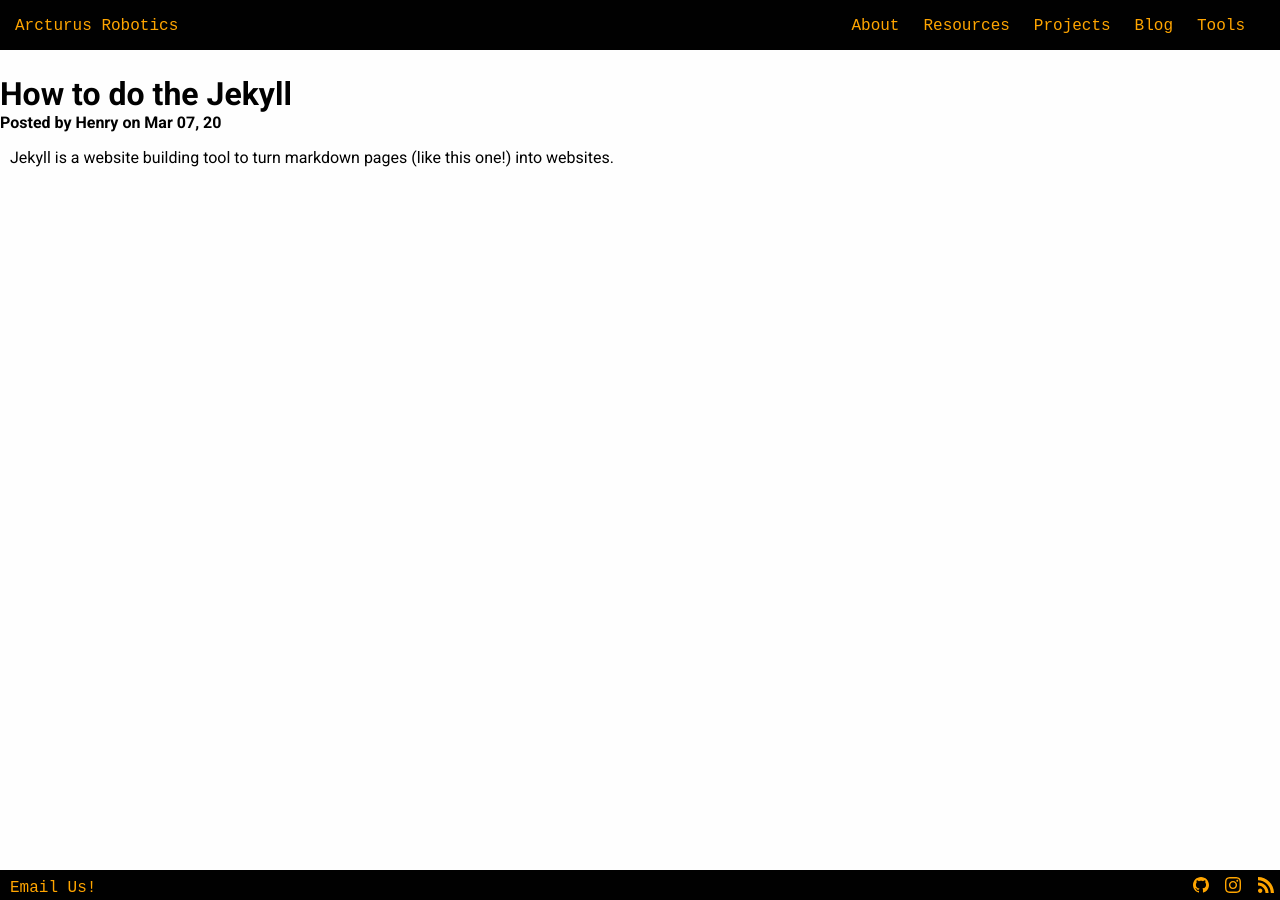
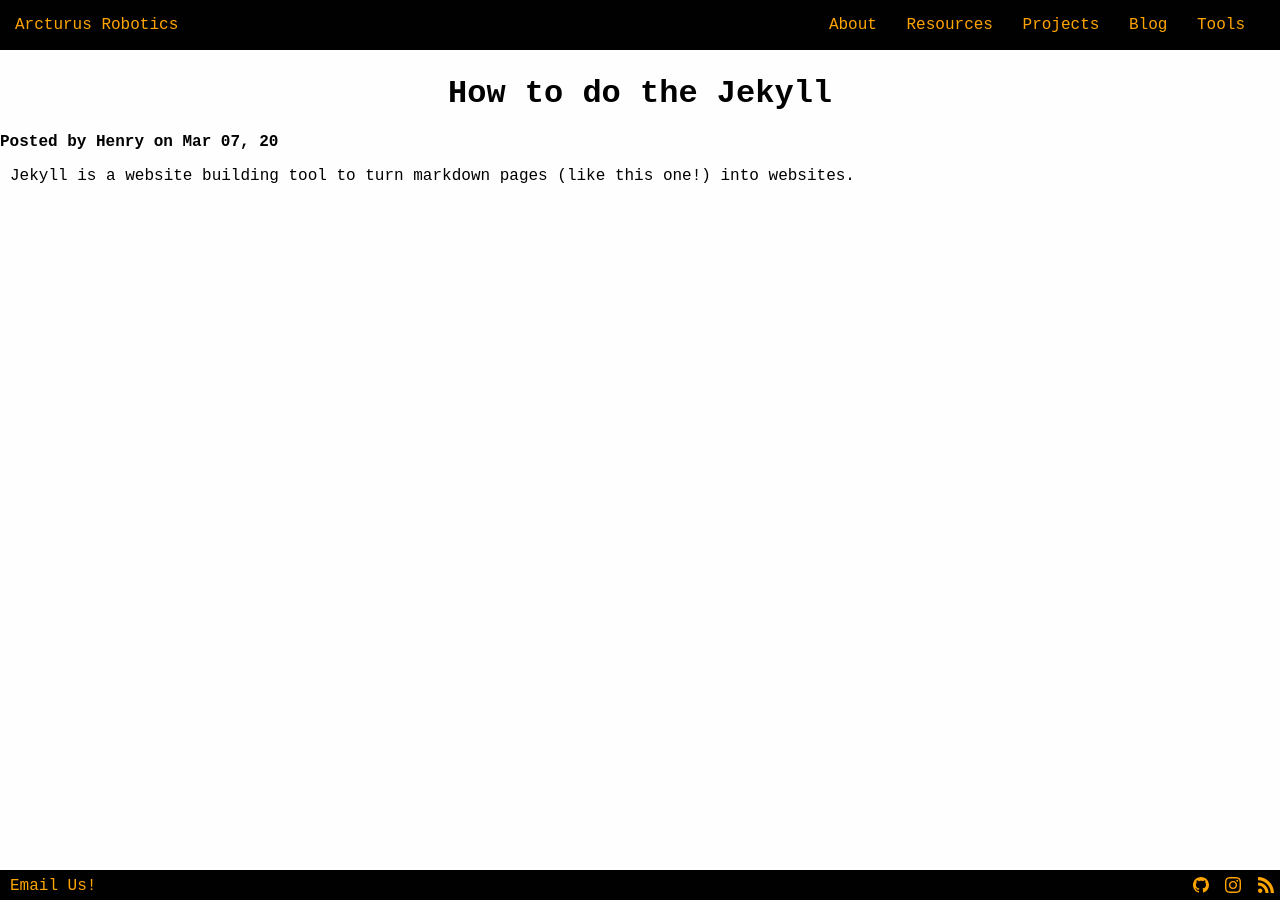
Before and after one commit to arcturus-robotics/arcturusrobotics.com, a Jekyll site: the page built from _posts/2020-03-07-how-to-do-the-jekyll.md, in a window 1280 px wide. Built offline with Jekyll 4.4.1, drawn with Linux system fonts in a browser that asks for light colours.

Commit message:
Font changes

```diff
--- a/_layouts/post.html
+++ b/_layouts/post.html
@@ -5,8 +5,8 @@ layout: default
 <!-- CSS for blog posts only! -->
 
 <style>
-    @import url('https://fonts.googleapis.com/css2?family=Roboto:wght@400;700&display=swap');
-
+    @import url('https://fonts.googleapis.com/css?family=Inter&display=swap');
+    $inter-font:  'Inter', sans-serif;
     h1 {
         display: inline-block;
         width: auto;
@@ -16,7 +16,8 @@ layout: default
     .wrapper>*,
     .wrapper>*>*:not(.navigation-home),
     .wrapper>*>*>* {
-        font-family: 'Roboto', 'Calibri', 'Lucida Sans', 'Lucida Sans Regular', 'Lucida Grande', 'Lucida Sans Unicode', Geneva, Verdana, sans-serif;
+        font-family: $inter-font;
+        //'Roboto', 'Calibri', 'Lucida Sans', 'Lucida Sans Regular', 'Lucida Grande', 'Lucida Sans Unicode', Geneva, Verdana, sans-serif;
     }
 
     .post-info {
```
